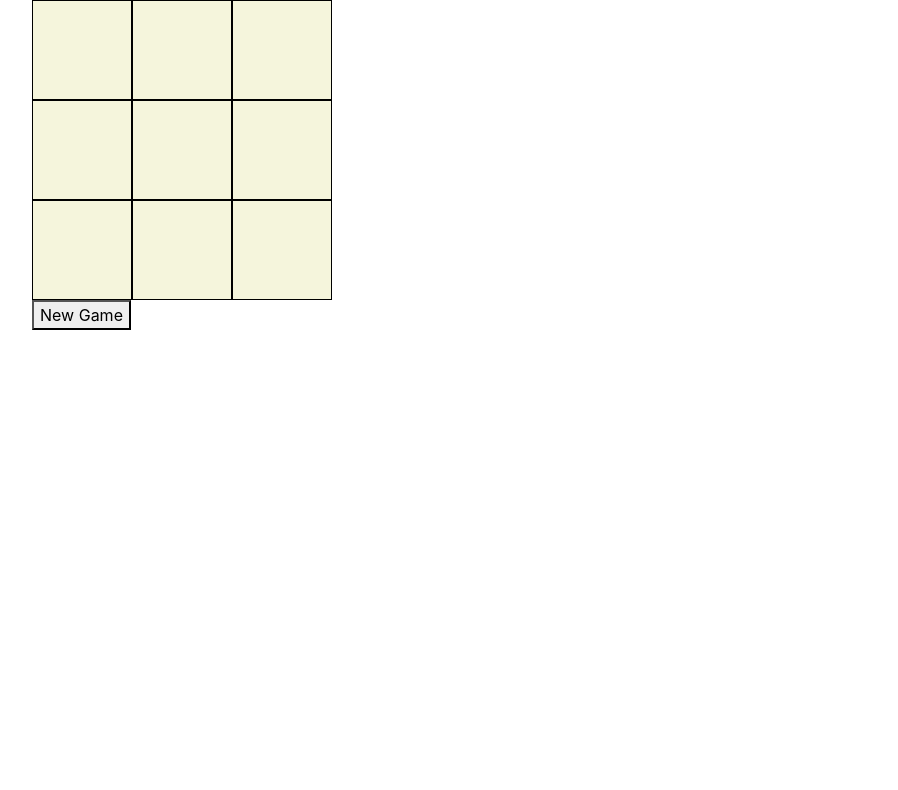
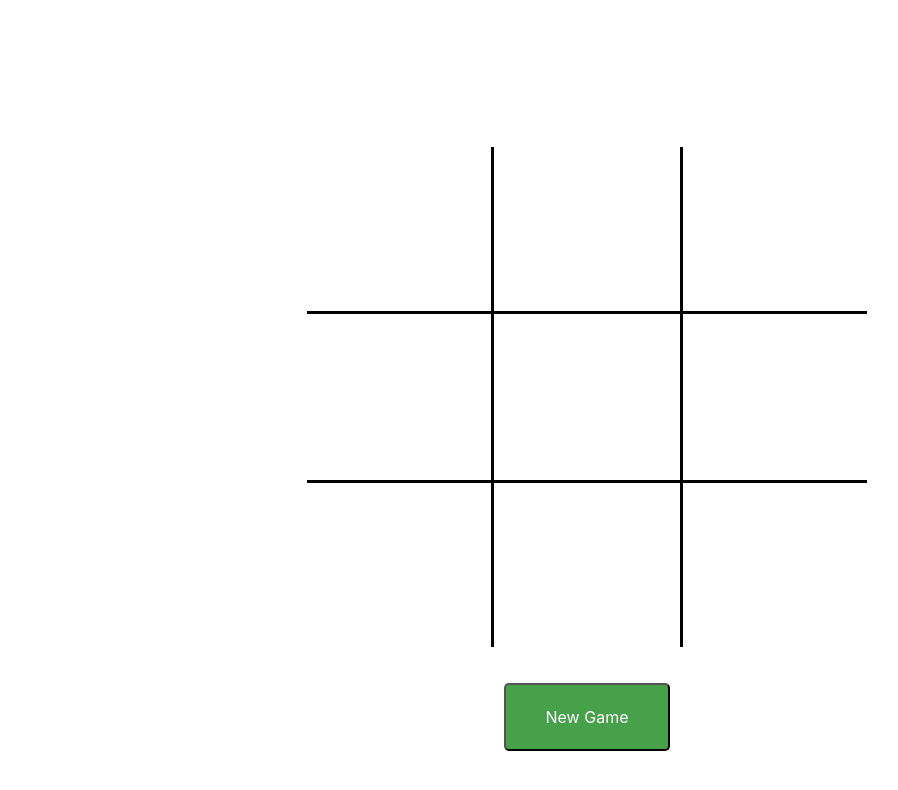
Before and after one commit to Andrew-Philpott/TicTacToe, a plain HTML site: page index.html in a window 1280 px wide. Shown: the whole page, without its empty margins (53-951 px from the left). Drawn offline with nearby package versions, Linux system fonts and the light colour scheme.

Commit message:
Add css and animations. Restructure html, add turncount, notify user of tie, add positions to spaces for borders.

```diff
--- a/css/styles.css
+++ b/css/styles.css
@@ -1,15 +1,98 @@
+.container {
+  width: 100%;
+  height: 100vh;
+  display: flex;
+  justify-content: center;
+}
+
+#game {
+  margin-top: 10%;
+  display: flex;
+  flex-direction: column;
+  align-items: center;
+  height: 80%;
+  width: 80%;
+  max-width: 700px;
+}
+
 .space {
-  width: 100px;
-  height: 100px;
-  background-color: beige;
-  border: 1px solid black;
+  width: calc(100%/3);
+  height: calc(100%/3);
   display: flex;
   justify-content: center;
   align-items: center;
+  font-size: 3em;
 }
+
+.left-middle {
+  border-right: 3px solid black;
+}
+
+.top-middle {
+  border-bottom: 3px solid black;
+}
+
+.top-right{
+  border-bottom: 3px solid black;
+  border-left: 3px solid black;
+}
+
+.right-middle {
+  border-left: 3px solid black;
+}
+
+.bottom-right {
+  border-top: 3px solid black;
+  border-left: 3px solid black;
+}
+
+.bottom-middle {
+  border-top: 3px solid black;
+}
+
+.bottom-left {
+  border-top: 3px solid black;
+  border-right: 3px solid black;
+}
+
+.top-left {
+  border-bottom: 3px solid black;
+  border-right: 3px solid black;
+}
+
+
+
+
 
 #board {
   display: flex;
   flex-wrap: wrap;
-  width: 300px;
+  width: 100%;
+  height: 500px;
 }
+#board-container {
+  height: 800px;
+  width: 500px;
+  display: flex;
+  justify-content: center;
+  align-items: center;
+  width: 80%;
+}
+#new-game-button {
+  border-radius: 5px;
+  color: white;
+  background-color: #47A14A;
+  padding: 20px 40px;
+}
+
+#winner-text {
+  animation: grow 0.5s linear 1 forwards;
+  font-size: 2em;
+}
+
+
+@keyframes grow {
+  100% {
+    transform: scale(5);
+  }
+}
--- a/index.html
+++ b/index.html
@@ -11,10 +11,12 @@
 </head>
 <body>
     <div class="container">
-       <div id="board">
-
-       </div>
-       <div><button id="new-game-button">New Game</button></div>
+      <div id="game">
+        <div id="board-container">
+          <div id="board"></div>
+        </div>
+        <div><button id="new-game-button">New Game</button></div>
+      </div>
     </div>
 </body>
 </html>
--- a/js/scripts.js
+++ b/js/scripts.js
@@ -44,6 +44,7 @@ class Game {
     this.playerX = new Player("X");
     this.playerO = new Player("O");
     this.currentPlayer = this.playerX;
+    this.turnCount = 1;
     this.board = this.makeBoard();
   }
 
@@ -132,41 +133,9 @@ class Game {
 
 
   ////////// MY ADDITION ////////////
-  checkBoard2() {
+  isWinner2() {
     let potentialWins = [];
-    // Add all rows to potentialWins
-    let rows = [];
-    for(let row = 0; row < 3; row++) {
-      let row = [];
-      for(let col = 0; col < 3; col++) {
-        // THIS LINE DOESN'T WORK BECAUSE THIS.BOARD IS A METHOD NOT THE STATE OF THE BOARD
-        let spaceMark = this.board.getSpace(row,col).getMark();
-        row.push(spaceMark);
-      }
-      rows.push(row);
-    }
-    potentialWins.push(board);
-    console.log("push board layout " + potentialWins);
-    // Add all columns to potentialWins
-    let columns = [];
-    for(let row = 0; row < 3; row++) {
-      let column = [];
-      for(let col = 0; col < 3; col++) {
-        // THIS LINE DOESN'T WORK BECAUSE THIS.BOARD IS A METHOD NOT THE STATE OF THE BOARD
-        let spaceMark = this.board.getSpace(col,row).getMark();
-        column.push(spaceMark);
-      }
-      columns.push(column);
-    }
-    potentialWins.push(columns);
-    console.log("push columns " + potentialWins);
-    // Add diagonals to potentialWins
-    let diagonal1 = [];
-    for (let idx = 0; idx < 3; idx++){
-      // THIS LINE DOESN'T WORK BECAUSE THIS.BOARD IS A METHOD NOT THE STATE OF THE BOARD
-      let spaceMark = board[idx][idx].getSpace().getMark();
-      diagonal1.push(spaceMark);
-    }
+
     console.log("diagonal1 " + diagonal1);
     let diagonal2 = [];
     for (let idx = 0; idx < 3; idx++){
@@ -187,6 +156,7 @@ class Game {
   ////////// MY ADDITION ////////////
 
   switchPlayer(currentPlayer){
+    this.turnCount += 1;
     if(currentPlayer == this.playerX) {
       this.currentPlayer = this.playerO;
     } else {
@@ -195,48 +165,76 @@ class Game {
   }
 
   resetGame() {
+    this.turnCount = 1;
     this.board = this.makeBoard();
     this.currentPlayer = this.playerX;
   }
-  //Return true if winning
-  //
 
-  checkBoard() {
+  isWinner() {
     if (this.checkColumns() || this.checkRows() || this.checkDiagonal()) {
       return true;
     }
     return false;
-  }
-  notifyWinner() {
-    return this.currentPlayer.getSymbol() + " wins!!!";
   }
 }
 
   function displayBoard(game) {
     let boardContainer = $("#board");
     let htmlForBoardContainer = "";
+    let boardGameLength = game.board.board.length-1;
     for(let row = 0; row < 3; row++) {
       for(let col = 0; col < 3; col++) {
         let space = game.board.getSpace(row, col);
-       htmlForBoardContainer += `<div class='space' id='${space.getCoordinates()}'>${space.getMark()}</div>`;
+        let coords = space.getCoordinates();
+        let position = "";
+        if(coords[0] === 0){
+          if(coords[1] === 0) {
+            position = "top-left";
+          } else if(coords[1] === boardGameLength)
+          {
+            position = "top-right";
+          } else {
+            position = "top-middle";
+          }
+        } else if(coords[1] === 0) {
+          if(coords[0] === boardGameLength){
+            position = "bottom-left";
+          } else {
+            position = "left-middle";
+          }
+
+        } else if(coords[0] === boardGameLength) {
+          if(coords[1] === boardGameLength)
+          {
+            position = "bottom-right";
+          } else {
+            position = "bottom-middle";
+          }
+        }
+        else if(coords[1] === boardGameLength)
+        {
+          position = "right-middle";
+        }
+        htmlForBoardContainer +=`<div class='space ${position}' id='${space.getCoordinates()}'>${space.getMark()}</div>`
       }
     }
     return boardContainer.html(htmlForBoardContainer);
   }
+
   function attachListeners(game){
     $("#board").on("click", ".space", function() {
       let id = this.id;
       let coordinatesSplit = id.split(",");
       let space = game.board.getSpace(coordinatesSplit[0], coordinatesSplit[1]);
-      if(!game.checkBoard()){
-        let canMarkSpace = space.setMark(game.currentPlayer.getSymbol());
-        if(canMarkSpace) {
+      if(!game.isWinner()){
+        let didMarkSpace = space.setMark(game.currentPlayer.getSymbol());
+        if(didMarkSpace) {
           displayBoard(game);
-          let gameDone = game.checkBoard();
-          if(gameDone) {
-            alert(game.notifyWinner());
+          if(game.isWinner()) {
+            notifyWinner(game);
             displayBoard(game);
-            // game = null;
+          } else if (!game.isWinner() && (game.turnCount === 9)){
+            notifyTie();
           } else {
             game.switchPlayer(game.currentPlayer);
           }
@@ -245,8 +243,20 @@ class Game {
     });
     $("#new-game-button").on("click", function() {
       game.resetGame();
+      $("#board").show();
+      $("#winner-text").remove();
       displayBoard(game);
     });
+  }
+
+  function notifyWinner(game) {
+    $("#board-container").append(`<p id="winner-text">${game.currentPlayer.getSymbol()} Wins!</p>`)
+    $("#board").hide();
+  }
+
+  function notifyTie() {
+    $("#board-container").append(`<p id="winner-text">Tie</p>`)
+    $("#board").hide();
   }
 
 $(document).ready(function(){
```
